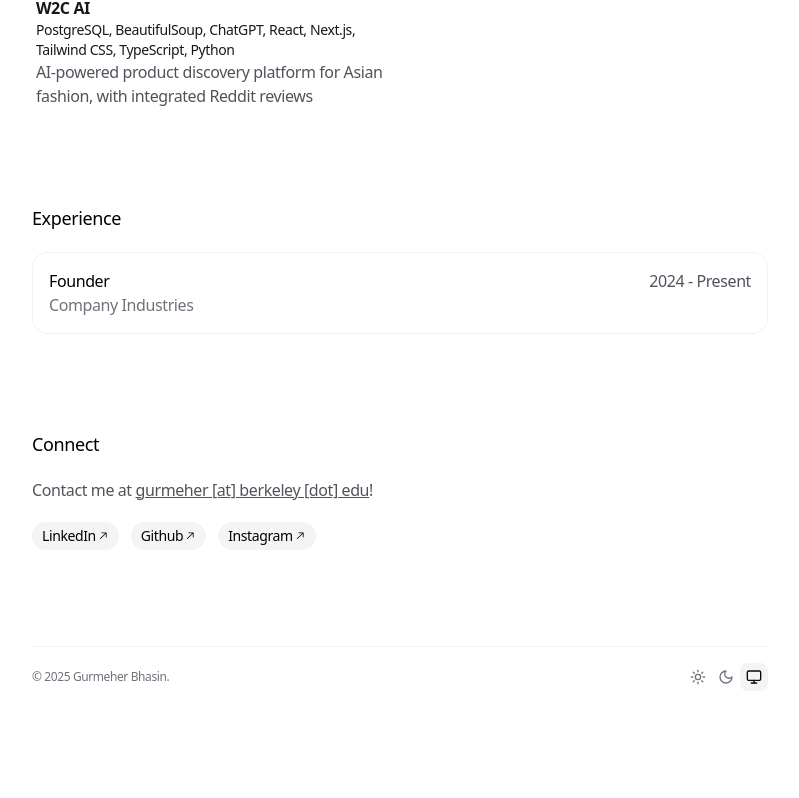
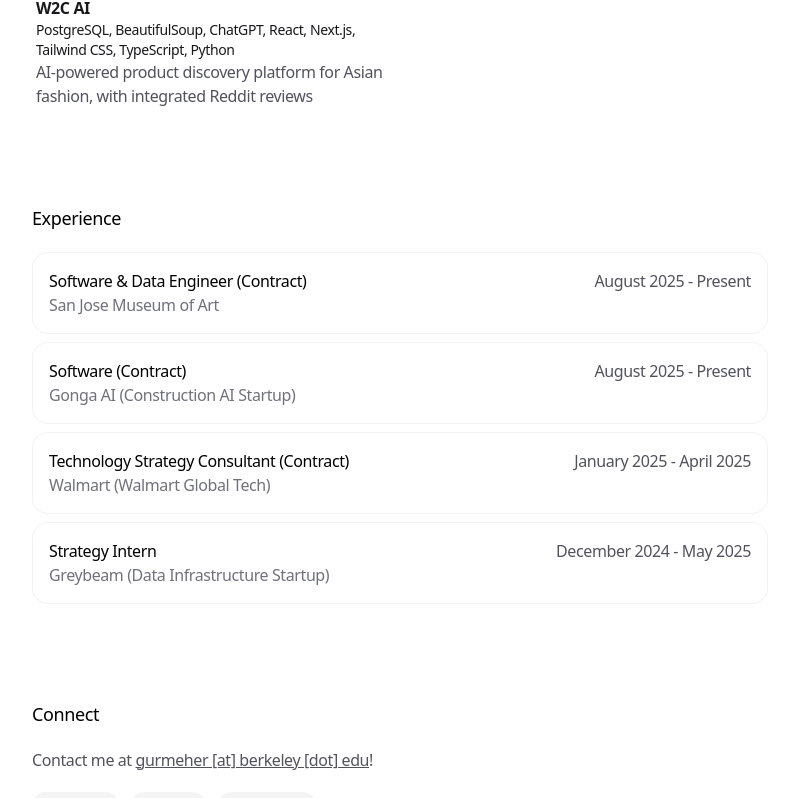
Before and after one commit to gurmeher/portfolio, a Next.js app: page / in a window 1280 px wide. Shown: the part 584-1382 px from the top of the page, without its empty margins (240-1039 px from the left). Before the commit the page ends 1291 px from the top, so only its background shows below. Built offline with nearby package versions, Linux system fonts and the light colour scheme.

Commit message:
feat: added experiences

```diff
--- a/app/data.ts
+++ b/app/data.ts
@@ -44,11 +44,35 @@
 
 export const WORK_EXPERIENCE: Experience[] = [
   {
-    company: 'Company Industries',
-    title: 'Founder',
-    start: '2024',
+    company: 'San Jose Museum of Art',
+    title: 'Software & Data Engineer (Contract)',
+    start: 'August 2025',
     end: 'Present',
-    link: 'https://google.com',
+    link: '',
+    id: 'work4',
+  },
+  {
+    company: 'Gonga AI (Construction AI Startup)',
+    title: 'Software (Contract)',
+    start: 'August 2025',
+    end: 'Present',
+    link: '',
+    id: 'work3',
+  },
+  {
+    company: 'Walmart (Walmart Global Tech)',
+    title: 'Technology Strategy Consultant (Contract)',
+    start: 'January 2025',
+    end: 'April 2025',
+    link: '',
+    id: 'work2',
+  },
+  {
+    company: 'Greybeam (Data Infrastructure Startup)',
+    title: 'Strategy Intern',
+    start: 'December 2024',
+    end: 'May 2025',
+    link: '',
     id: 'work1',
   },
 ]
```
